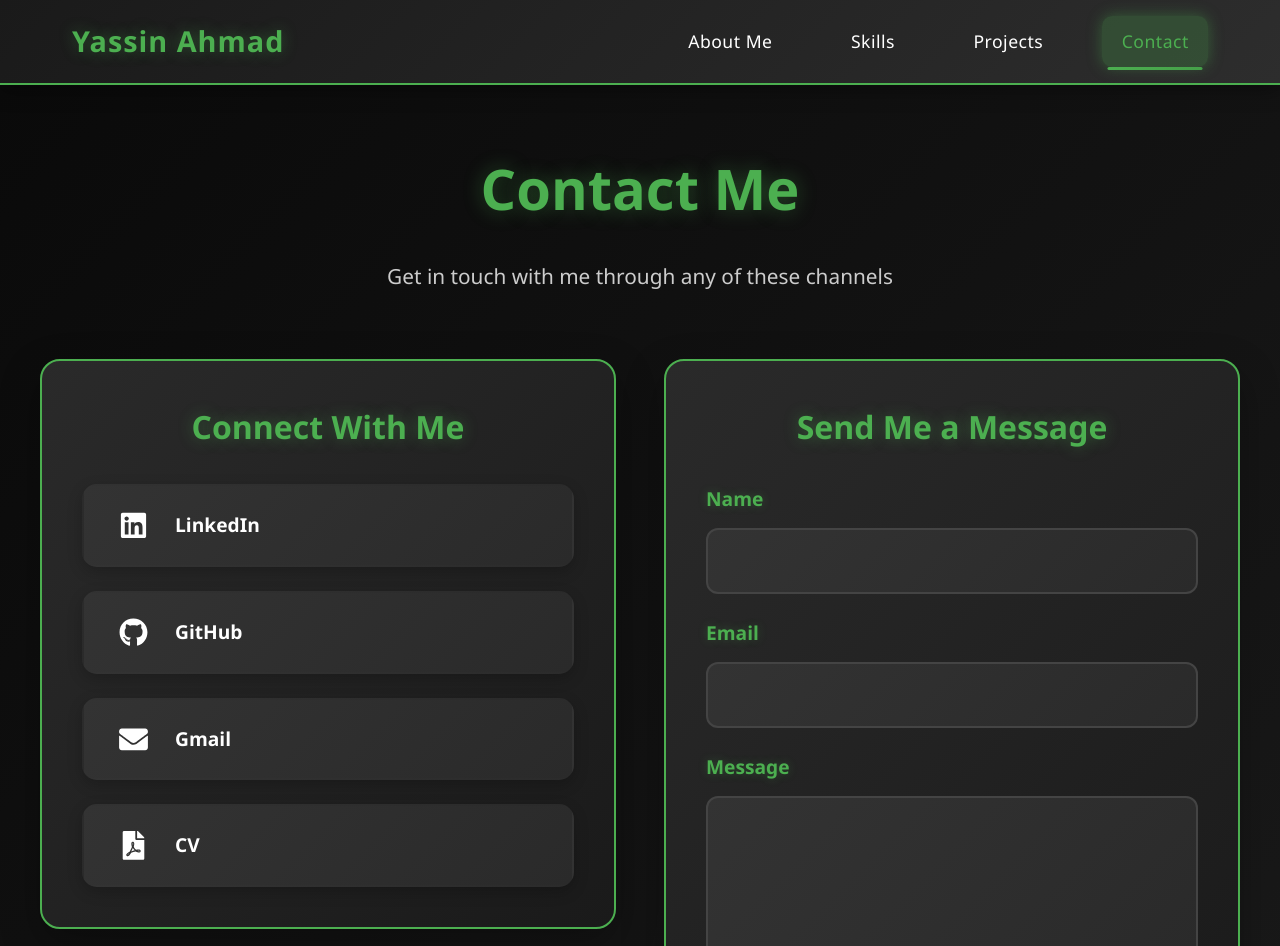
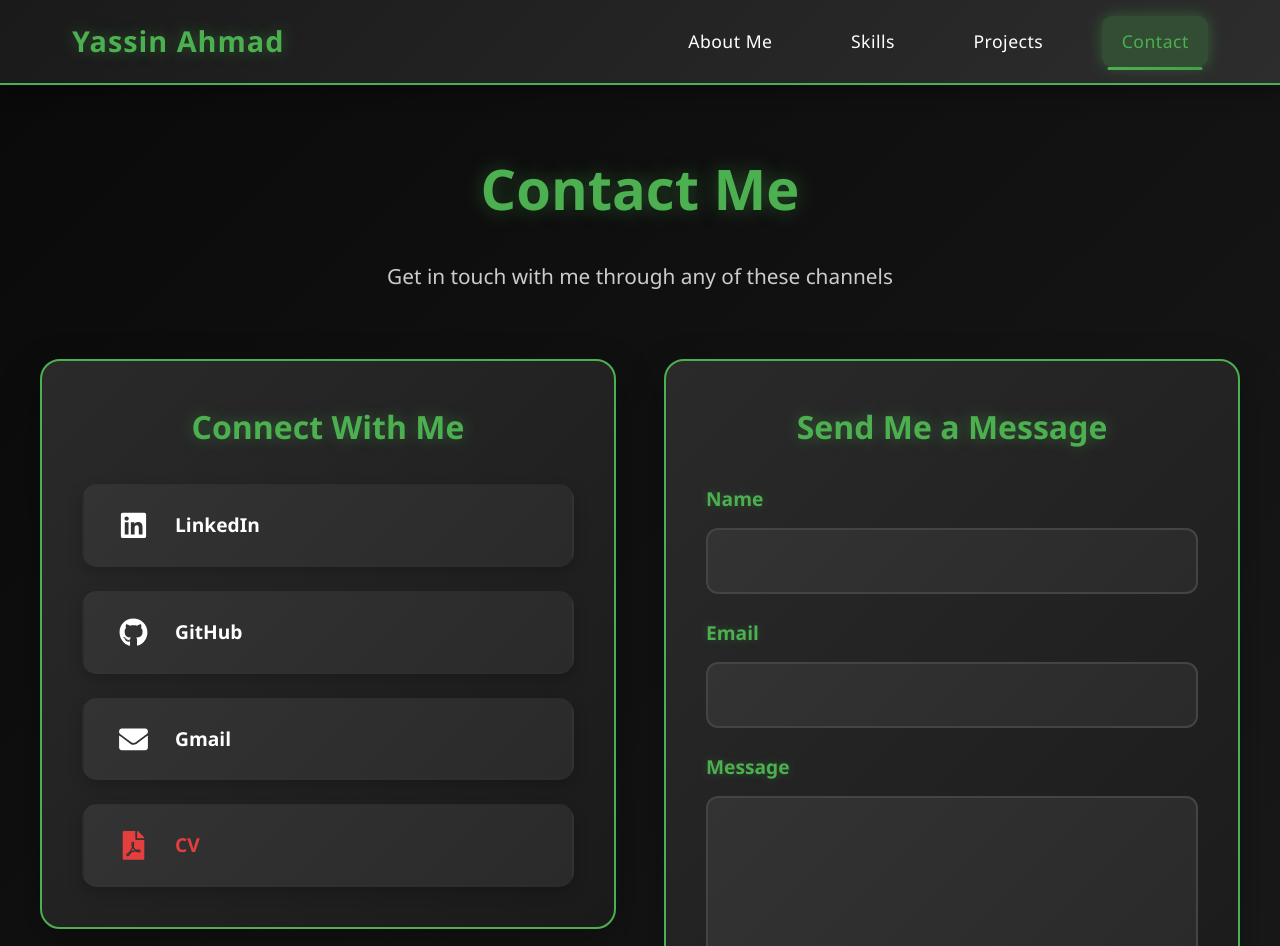
Before and after one commit to Yassin876/myPortfolio, a React (Create React App) app in the folder my_protflyou/my-app/: page /contact in a window 1280 px wide. Shown: the top 946 px of the page. Built offline with nearby package versions, Linux system fonts and the light colour scheme; no server answers.

Commit message:
Add styles for CV social link hover effect

```diff
--- a/my_protflyou/my-app/src/App.css
+++ b/my_protflyou/my-app/src/App.css
@@ -607,6 +607,15 @@ body {
   font-weight: 600;
 }
 
+.social-link.cv {
+    color: #e53e3e; /* أحمر زي أيقونة الـ PDF */
+}
+
+.social-link.cv:hover {
+    background: #fff5f5;
+}
+
+
 /* Contact Form Section */
 .contact-form-section {
   background: linear-gradient(135deg, #2a2a2a 0%, #1a1a1a 100%);
```
